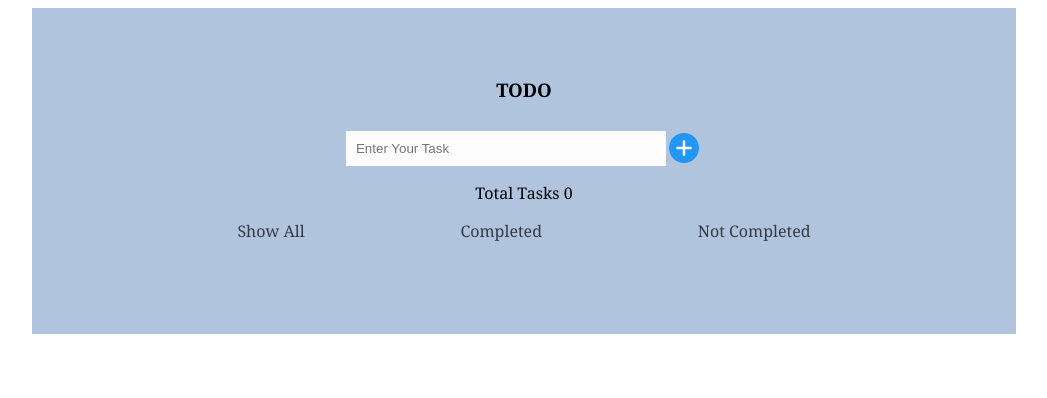
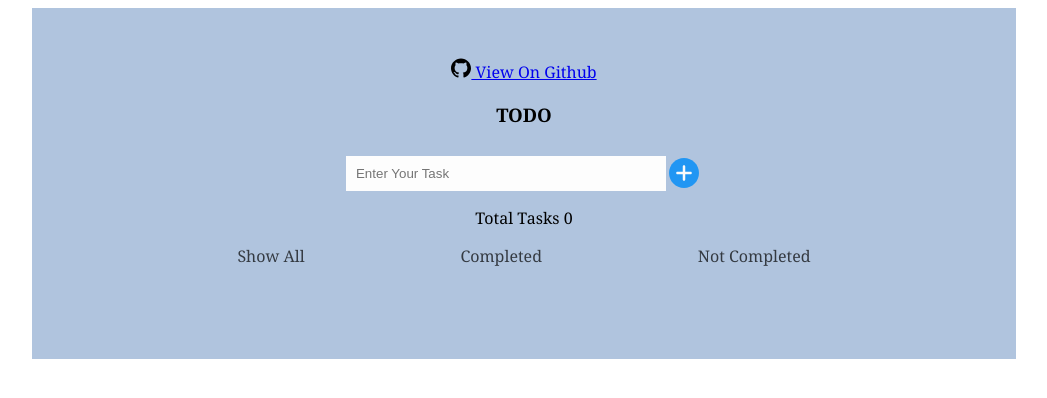
Before and after one commit to shakirck/Vanilla-javascript-todo-list, a plain HTML site: page index.html in a window 1280 px wide. Shown: the whole page, without its empty margins (116-1163 px from the left). Drawn offline with Linux system fonts and the light colour scheme.

Commit message:
add github link

```diff
--- a/assets/css/styles.css
+++ b/assets/css/styles.css
@@ -8,6 +8,10 @@ body{
     justify-content: center;
     width: 100%;
     height: 100%;
+}
+.github img{
+width:20px;
+height: 20px;
 }
 .todo-list-container{
     display: flex;
--- a/index.html
+++ b/index.html
@@ -10,6 +10,7 @@
     <div class="main-container">
 
         <div class="todo-list-container">
+            <a class="github" href="https://github.com/shakirck/Vanilla-javascript-todo-list"><img src="./assets/images/github-image.svg" alt="" srcset=""> View On Github</a>
             <h3>TODO</h3>
             <div class="top">
                 <div class="input">
```
Also changed, not shown: assets/images/github-image.svg (added).
